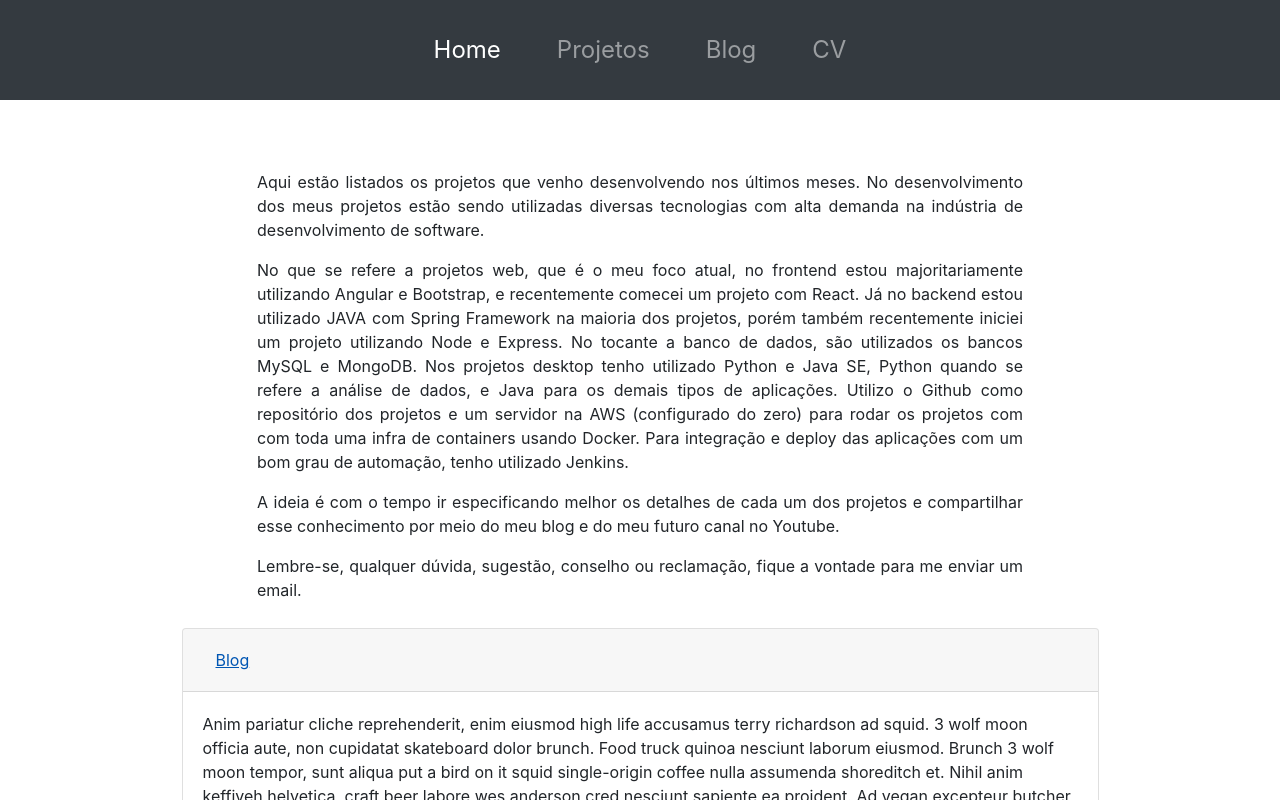
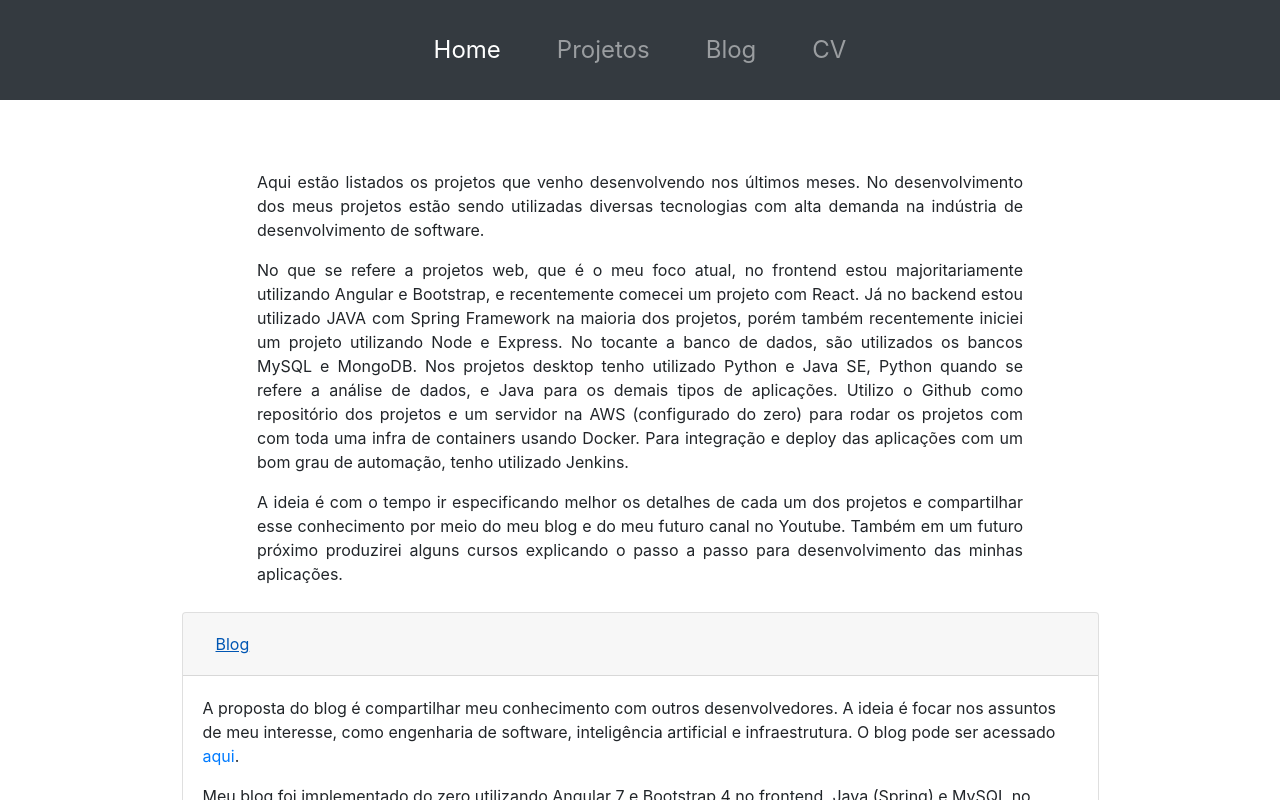
Before and after one commit to jovanibrasil/jovanibrasil-app, an Angular app: page /projects in a window 1280 px wide. Both pictures are taken after a click on the button "Blog". Shown: the top 800 px of the page. Built offline with nearby package versions, Linux system fonts and the light colour scheme.

Commit message:
Add projects description
Add description to notes, blog and text summarizer projects

```diff
--- a/src/app/blog/blog.component.html
+++ b/src/app/blog/blog.component.html
@@ -6,7 +6,6 @@
                 dentro do mundo do desenvolvimento de software e inteligência artificial. Aqui você pode conferir o estado atual da
                 implementação e realizar o registro para receber atualizações do projeto.
             </p>
-
         </div>
     </article>
 </div>
--- a/src/app/projects/projects.component.html
+++ b/src/app/projects/projects.component.html
@@ -16,10 +16,8 @@
                </p>
                <p>
                     A ideia é com o tempo ir especificando melhor os detalhes de cada um dos projetos e compartilhar esse conhecimento por
-                    meio do meu blog e do meu futuro canal no Youtube.
-               </p>
-               <p>
-                    Lembre-se, qualquer dúvida, sugestão, conselho ou reclamação, fique a vontade para me enviar um email.
+                    meio do meu blog e do meu futuro canal no Youtube. Também em um futuro próximo produzirei alguns cursos explicando o
+                    passo a passo para desenvolvimento das minhas aplicações.
                </p>
         </article>
     </div>
@@ -32,14 +30,16 @@
                             aria-expanded="false" aria-controls="blogCardContent">Blog</button>
                     </h5>
                 </div>
-
                 <div id="blogCardContent" class="collapse" aria-labelledby="blogCardHead" data-parent="#accordion">
                     <div class="card-body">
-                        Anim pariatur cliche reprehenderit, enim eiusmod high life accusamus terry richardson ad squid. 3 wolf moon officia aute,
-                        non cupidatat skateboard dolor brunch. Food truck quinoa nesciunt laborum eiusmod. Brunch 3 wolf moon tempor, sunt aliqua
-                        put a bird on it squid single-origin coffee nulla assumenda shoreditch et. Nihil anim keffiyeh helvetica, craft beer labore
-                        wes anderson cred nesciunt sapiente ea proident. Ad vegan excepteur butcher vice lomo. Leggings occaecat craft beer
-                        farm-to-table, raw denim aesthetic synth nesciunt you probably haven't heard of them accusamus labore sustainable VHS.
+                        <p>
+                            A proposta do blog é compartilhar meu conhecimento com outros desenvolvedores. A ideia é focar nos assuntos de meu interesse, como
+                            engenharia de software, inteligência artificial e infraestrutura. O blog pode ser acessado <a href="https://blog.jovanibrasil.com/">aqui</a>.
+                        </p>
+                        <p>
+                            Meu blog foi implementado do zero utilizando Angular 7 e Bootstrap 4 no frontend, Java (Spring) e MySQL no backend. Em breve disponibilizarei
+                            o link para o repositório do código fonte do projeto.
+                        </p>
                     </div>
                 </div>
             </div>
@@ -54,14 +54,42 @@
                 </div>
                 <div id="notesCardContent" class="collapse" aria-labelledby="notesCardHead" data-parent="#accordion">
                     <div class="card-body">
-                        Anim pariatur cliche reprehenderit, enim eiusmod high life accusamus terry richardson ad squid. 3 wolf moon officia aute,
-                        non cupidatat skateboard dolor brunch. Food truck quinoa nesciunt laborum eiusmod. Brunch 3 wolf moon tempor, sunt aliqua put
-                        a bird on it squid single-origin coffee nulla assumenda shoreditch et. Nihil anim keffiyeh helvetica, craft beer labore wes
-                        anderson cred nesciunt sapiente ea proident. Ad vegan excepteur butcher vice lomo. Leggings occaecat craft beer farm-to-table,
-                        raw denim aesthetic synth nesciunt you probably haven't heard of them accusamus labore sustainable VHS.
+                        <p>
+                            Aplicativo que permite a criação de notas organizadas por cadernos. A ideia é ter um ambiente voltado para organização de tarefas, onde é
+                            possível gerenciar todas as atividade de maneira eficiente e eficaz, permitindo planejamento de tarefas.  O aplicativo de notas pode ser
+                            acessado <a href="https://notes.jovanibrasil.com/">aqui</a>.
+                        </p>
+                        <p>
+                            O aplicativo de notas foi implementado do zero utilizando Angular 7 e Bootstrap 4 no frontend, Java (Spring) e MongoDB no backend. Em breve
+                            disponibilizarei o link para o repositório do código fonte do projeto.
+                        </p>
                     </div>
                 </div>
             </div>
+            <div class="card">
+                    <div class="card-header" id="summHeadContent">
+                        <h5 class="mb-0">
+                        <button class="btn btn-link collapsed" data-toggle="collapse" data-target="#summCardContent" aria-expanded="true" aria-controls="summCardContent">
+                            Sumarizador de textos
+                        </button>
+                        </h5>
+                    </div>
+                    <div id="summCardContent" class="collapse" aria-labelledby="summHeadContent" data-parent="#accordion">
+                        <div class="card-body">
+                            <p>
+                                O Summ-Tool é uma ferramenta para sumarização de textos em português utilizando abordagem extrativa. Nesta ferramenta estão implementadas
+                                diversas opções de pré-processamento, como segmentação e normalização de textos, POS (Part-Of-Speech Tagger) e NER (Named entity recognition).
+                                Também são disponibilizadas diversas opções de features para análise do texto. Como mecanismo de tomada de decisão é possível utilizar lógica
+                                fuzzy, algoritmos genéticos e em breve redes neurais.
+                            </p>
+                            <p>
+                                O Summ-Tool foi implementado utilizando Java. Bibliotecas como  <a href="https://blog.jovanibrasil.com/">Apache OpenNLP</a>,
+                                <a href="https://github.com/kavgan/ROUGE-2.0">Java ROUGE 2.0</a> e <a href="http://jfuzzylogic.sourceforge.net/html/index.html">jFuzzyLogic</a>
+                                foram utilizadas. Em breve disponibilizarei o link para o repositório do código fonte do projeto.
+                            </p>
+                        </div>
+                    </div>
+                </div>
             <div class="card">
                 <div class="card-header" id="kvCardHead">
                     <h5 class="mb-0">
@@ -73,25 +101,7 @@
                 </div>
                 <div id="kvCardContent" class="collapse" aria-labelledby="kvCardHead" data-parent="#accordion">
                     <div class="card-body">
-                        Anim pariatur cliche reprehenderit, enim eiusmod high life accusamus terry richardson ad squid. 3 wolf moon officia aute,
-                        non cupidatat skateboard dolor brunch. Food truck quinoa nesciunt laborum eiusmod. Brunch 3 wolf moon tempor, sunt aliqua
-                        put a bird on it squid single-origin coffee nulla assumenda shoreditch et. Nihil anim keffiyeh helvetica, craft beer labore
-                        wes anderson cred nesciunt sapiente ea proident. Ad vegan excepteur butcher vice lomo. Leggings occaecat craft beer
-                        farm-to-table, raw denim aesthetic synth nesciunt you probably haven't heard of them accusamus labore sustainable VHS.
-                    </div>
-                </div>
-            </div>
-            <div class="card">
-                <div class="card-header" id="summHeadContent">
-                    <h5 class="mb-0">
-                    <button class="btn btn-link collapsed" data-toggle="collapse" data-target="#summCardContent" aria-expanded="true" aria-controls="summCardContent">
-                        Sumarizador de textos
-                    </button>
-                    </h5>
-                </div>
-                <div id="summCardContent" class="collapse" aria-labelledby="summHeadContent" data-parent="#accordion">
-                    <div class="card-body">
-                    Anim pariatur cliche reprehenderit, enim eiusmod high life accusamus terry richardson ad squid. 3 wolf moon officia aute, non cupidatat skateboard dolor brunch. Food truck quinoa nesciunt laborum eiusmod. Brunch 3 wolf moon tempor, sunt aliqua put a bird on it squid single-origin coffee nulla assumenda shoreditch et. Nihil anim keffiyeh helvetica, craft beer labore wes anderson cred nesciunt sapiente ea proident. Ad vegan excepteur butcher vice lomo. Leggings occaecat craft beer farm-to-table, raw denim aesthetic synth nesciunt you probably haven't heard of them accusamus labore sustainable VHS.
+                        <!-- TODO description -->
                     </div>
                 </div>
             </div>
@@ -99,16 +109,26 @@
                 <div class="card-header" id="ideCardHead">
                     <h5 class="mb-0">
                     <button class="btn btn-link" data-toggle="collapse" data-target="#ideCardContent" aria-expanded="false" aria-controls="ideCardContent">
-                        Smart IDE
+                        Infraestrutura
                     </button>
                     </h5>
                 </div>
                 <div id="ideCardContent" class="collapse" aria-labelledby="ideCardHead" data-parent="#accordion">
                     <div class="card-body">
-                    Anim pariatur cliche reprehenderit, enim eiusmod high life accusamus terry richardson ad squid. 3 wolf moon officia aute, non cupidatat skateboard dolor brunch. Food truck quinoa nesciunt laborum eiusmod. Brunch 3 wolf moon tempor, sunt aliqua put a bird on it squid single-origin coffee nulla assumenda shoreditch et. Nihil anim keffiyeh helvetica, craft beer labore wes anderson cred nesciunt sapiente ea proident. Ad vegan excepteur butcher vice lomo. Leggings occaecat craft beer farm-to-table, raw denim aesthetic synth nesciunt you probably haven't heard of them accusamus labore sustainable VHS.
+
+                        <!-- TODO description -->
+
                     </div>
                 </div>
             </div>
         </div>
     </div>
+    <div class="aligner">
+        <article class="text-container item-aligner">
+            <p>
+                Lembre-se, qualquer dúvida, sugestão, conselho ou reclamação, fique a vontade para me enviar um email.
+           </p>
+    </article>
 </div>
+
+</div>
```
